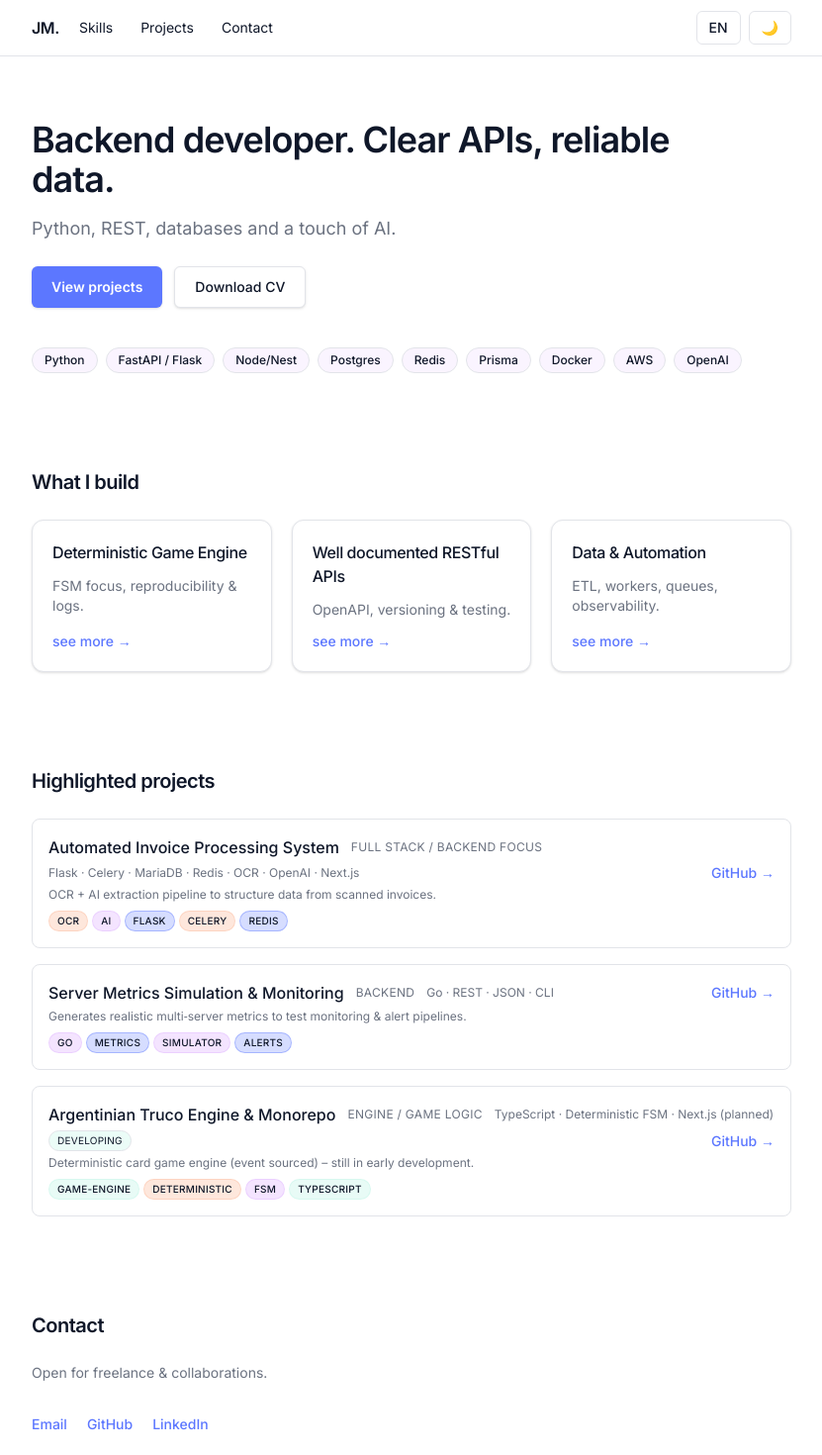
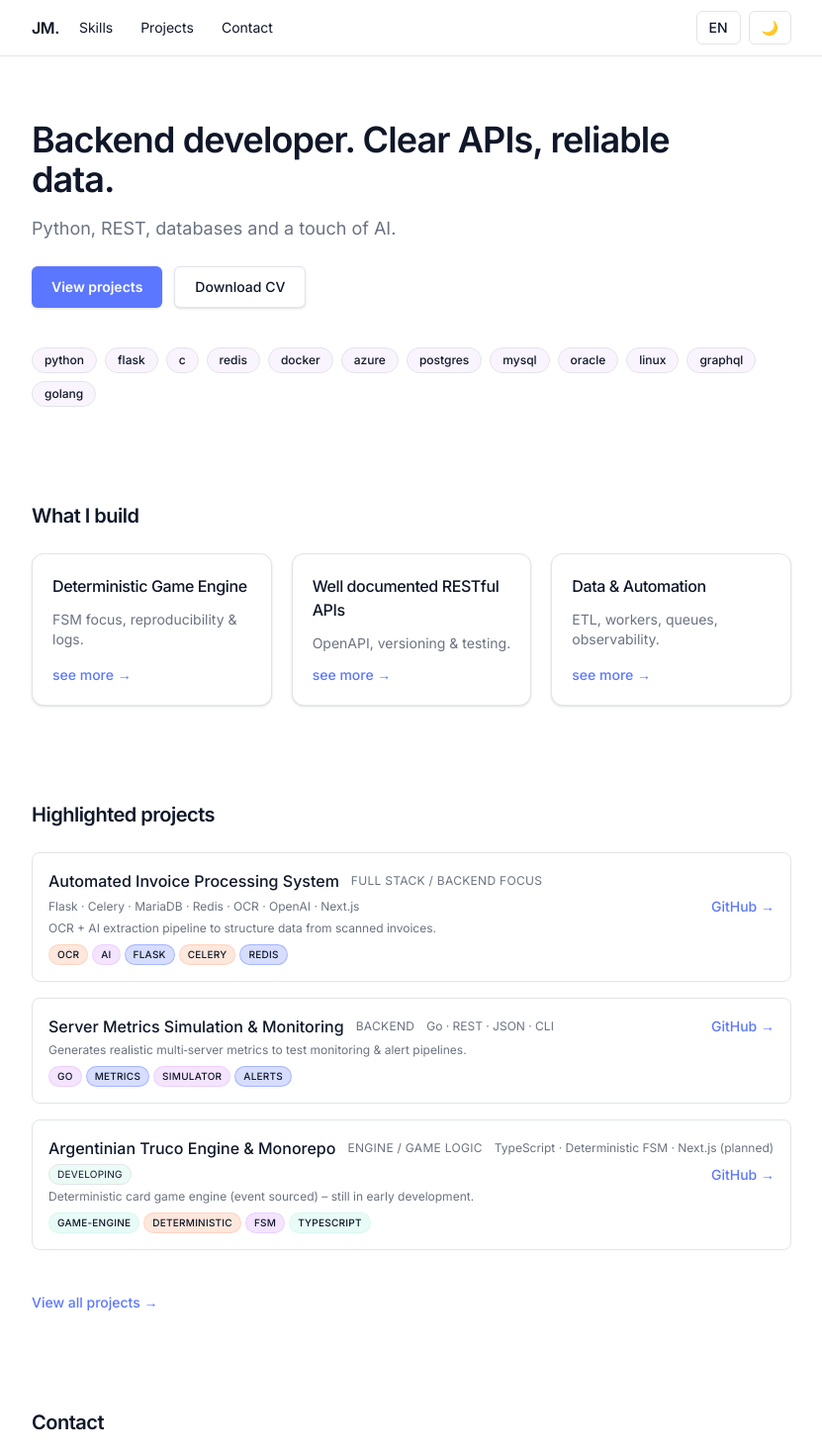
Before and after one commit to joacominatel/portfolio-2026, a Next.js app: page / in a window 1280 px wide. Shown: the top 1470 px of the page at 99% size, without its empty margins (224-1055 px from the left). Built offline with nearby package versions, Linux system fonts and the light colour scheme.

Commit message:
Actualizar componentes Hero y ProjectsTeaser: mejorar etiquetas y enlaces de navegación

```diff
--- a/src/components/sections/Hero.tsx
+++ b/src/components/sections/Hero.tsx
@@ -6,7 +6,20 @@ import Badge from "@/components/ui/Badge";
 
 const Hero: React.FC = () => {
   const { t, locale } = useI18n();
-  const badges = ["Python", "FastAPI / Flask", "Node/Nest", "Postgres", "Redis", "Prisma", "Docker", "AWS", "OpenAI"];
+  const badges = [
+    "python",
+    "flask",
+    "c",
+    "redis",
+    "docker",
+    "azure",
+    "postgres",
+    "mysql",
+    "oracle",
+    "linux",
+    "graphql",
+    "golang",
+  ];
   return (
     <section className="space-y-6" aria-labelledby="hero-heading">
       <div className="space-y-4 max-w-prose">
@@ -14,7 +27,7 @@ const Hero: React.FC = () => {
           {t("heroTitle")}
         </h1>
         <p className="text-lg text-[hsl(var(--color-muted))]">{t("heroSubtitle")}</p>
-        <CTAButtons primary={{ label: t("viewProjects"), href: "#projects" }} secondary={{ label: t("downloadCV"), href: "/cv.pdf" }} />
+  <CTAButtons primary={{ label: t("viewProjects"), href: "/projects" }} secondary={{ label: t("downloadCV"), href: "/cv.pdf" }} />
       </div>
       <div className="flex flex-wrap gap-2 pt-4" aria-label={locale === "en" ? "Core technologies" : "Tecnologías clave"}>
         {badges.map((b) => (
--- a/src/components/sections/ProjectsTeaser.tsx
+++ b/src/components/sections/ProjectsTeaser.tsx
@@ -4,13 +4,14 @@ import Section from "@/components/ui/Section";
 import { useI18n } from "@/i18n";
 import { projects } from "@/data/projects";
 import Tag from "@/components/ui/Tag";
+import Link from "next/link";
 
 const ProjectsTeaser: React.FC = () => {
   const { t } = useI18n();
   const { locale } = useI18n();
   const list = projects.slice(0, 3); // teaser subset (later: smarter selection)
   return (
-    <Section id="projects" title={t("projectTeaserTitle")}>
+  <Section id="projects" title={t("projectTeaserTitle")}>
       <ul className="space-y-4">
         {list.map((p) => (
           <li key={p.slug} className="rounded-lg border border-[hsl(var(--border))] p-4 flex flex-col gap-1 bg-[hsl(var(--card))]">
@@ -36,6 +37,11 @@ const ProjectsTeaser: React.FC = () => {
           </li>
         ))}
       </ul>
+      <div className="pt-4">
+        <Link href="/projects" className="text-sm font-medium text-[hsl(var(--primary))] hover:underline">
+          {locale === 'en' ? 'View all projects' : 'Ver todos los proyectos'} →
+        </Link>
+      </div>
     </Section>
   );
 };
```
